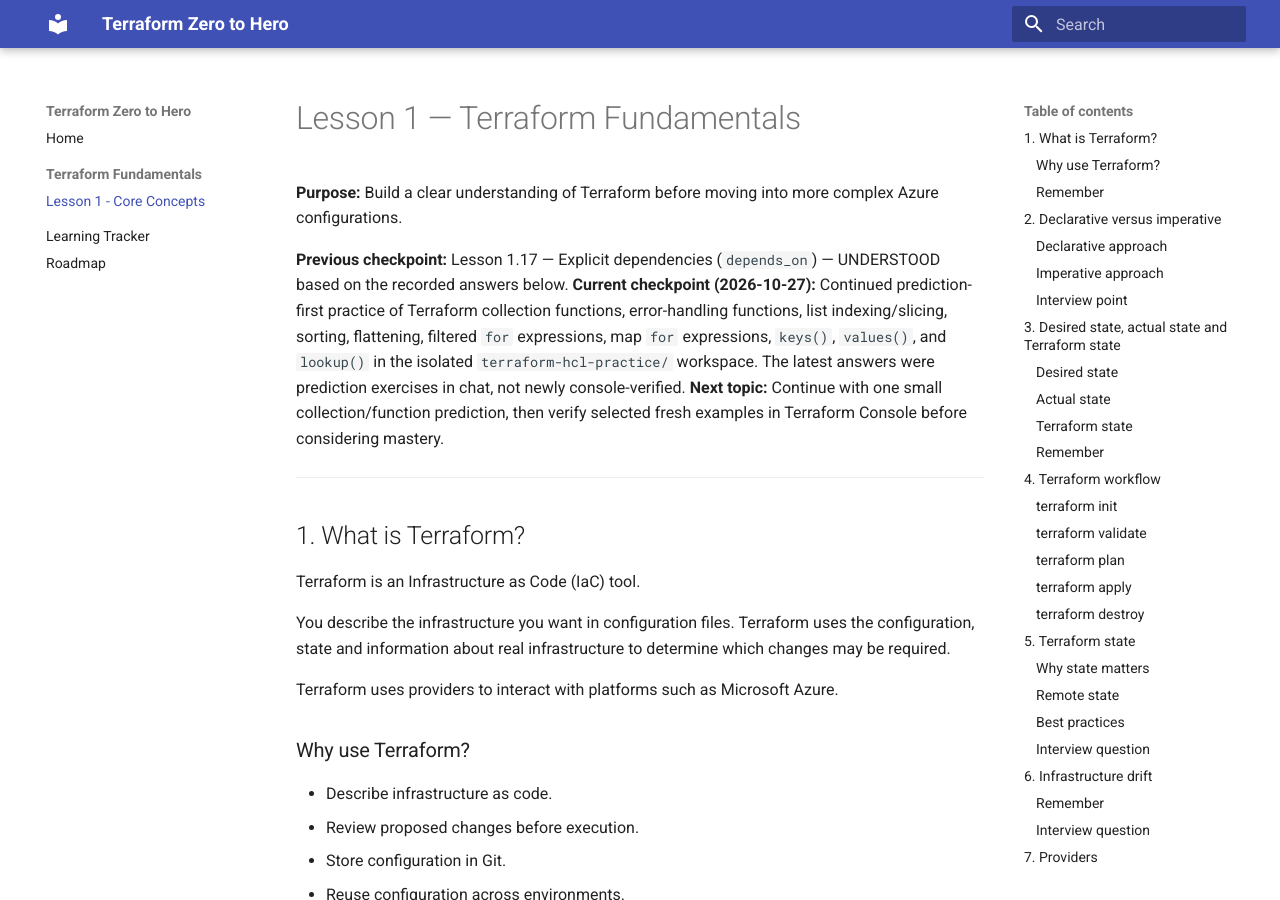
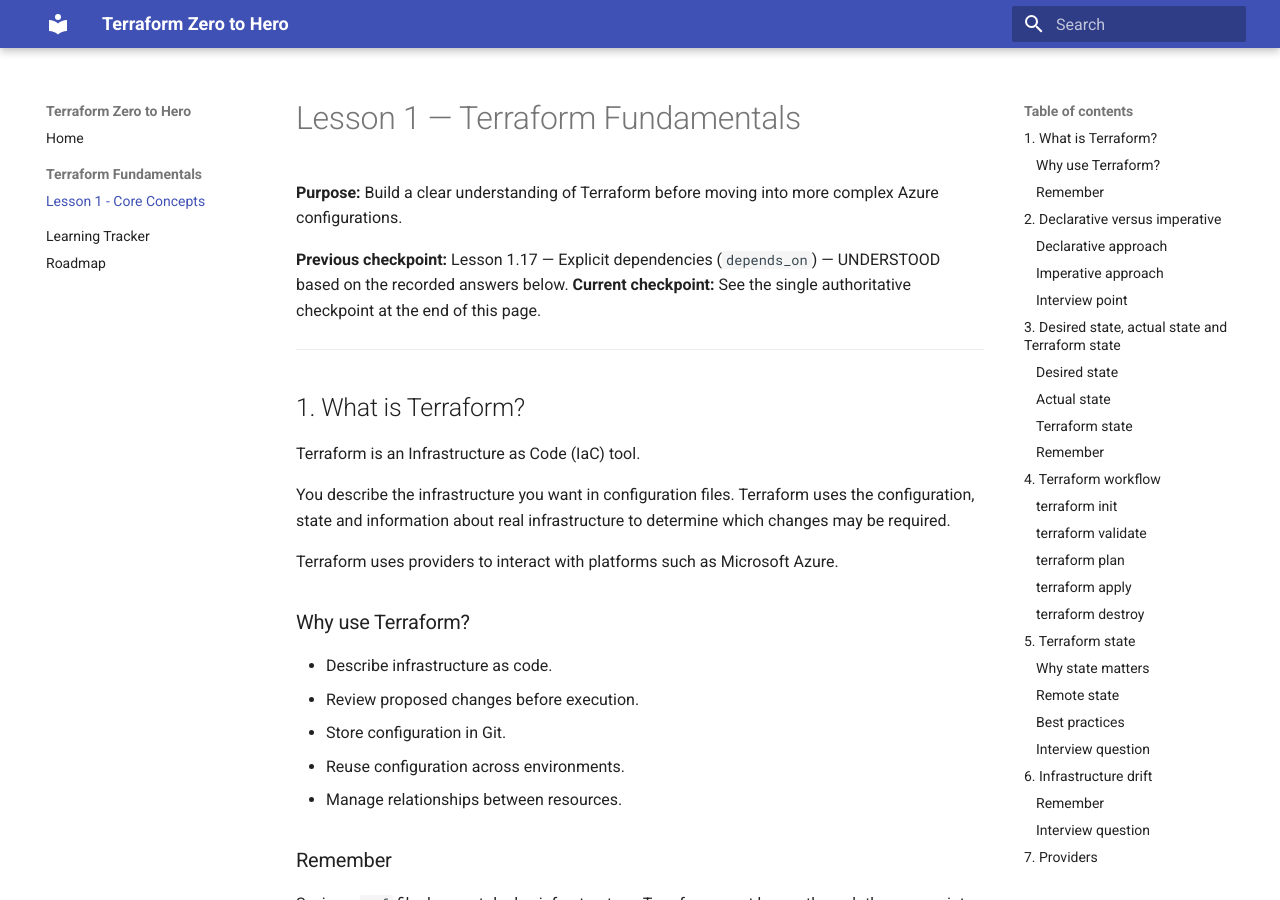
Before and after one commit to pshewale-dev/terraform-azure-lab, an MkDocs documentation site: the page built from docs/lesson-01-fundamentals.md, in a window 1280 px wide and 900 px high. Built offline with MkDocs 1.6.1 and Material for MkDocs 9.7.7, drawn with Linux system fonts in a browser that asks for light colours.

Commit message:
docs: keep one authoritative lesson checkpoint at page end

```diff
--- a/docs/lesson-01-fundamentals.md
+++ b/docs/lesson-01-fundamentals.md
@@ -4,8 +4,7 @@
 into more complex Azure configurations.
 
 **Previous checkpoint:** Lesson 1.17 — Explicit dependencies (`depends_on`) — UNDERSTOOD based on the recorded answers below.
-**Current checkpoint (2026-10-27):** Continued prediction-first practice of Terraform collection functions, error-handling functions, list indexing/slicing, sorting, flattening, filtered `for` expressions, map `for` expressions, `keys()`, `values()`, and `lookup()` in the isolated `terraform-hcl-practice/` workspace. The latest answers were prediction exercises in chat, not newly console-verified.
-**Next topic:** Continue with one small collection/function prediction, then verify selected fresh examples in Terraform Console before considering mastery.
+**Current checkpoint:** See the single authoritative checkpoint at the end of this page.
 
 ---
 
```
